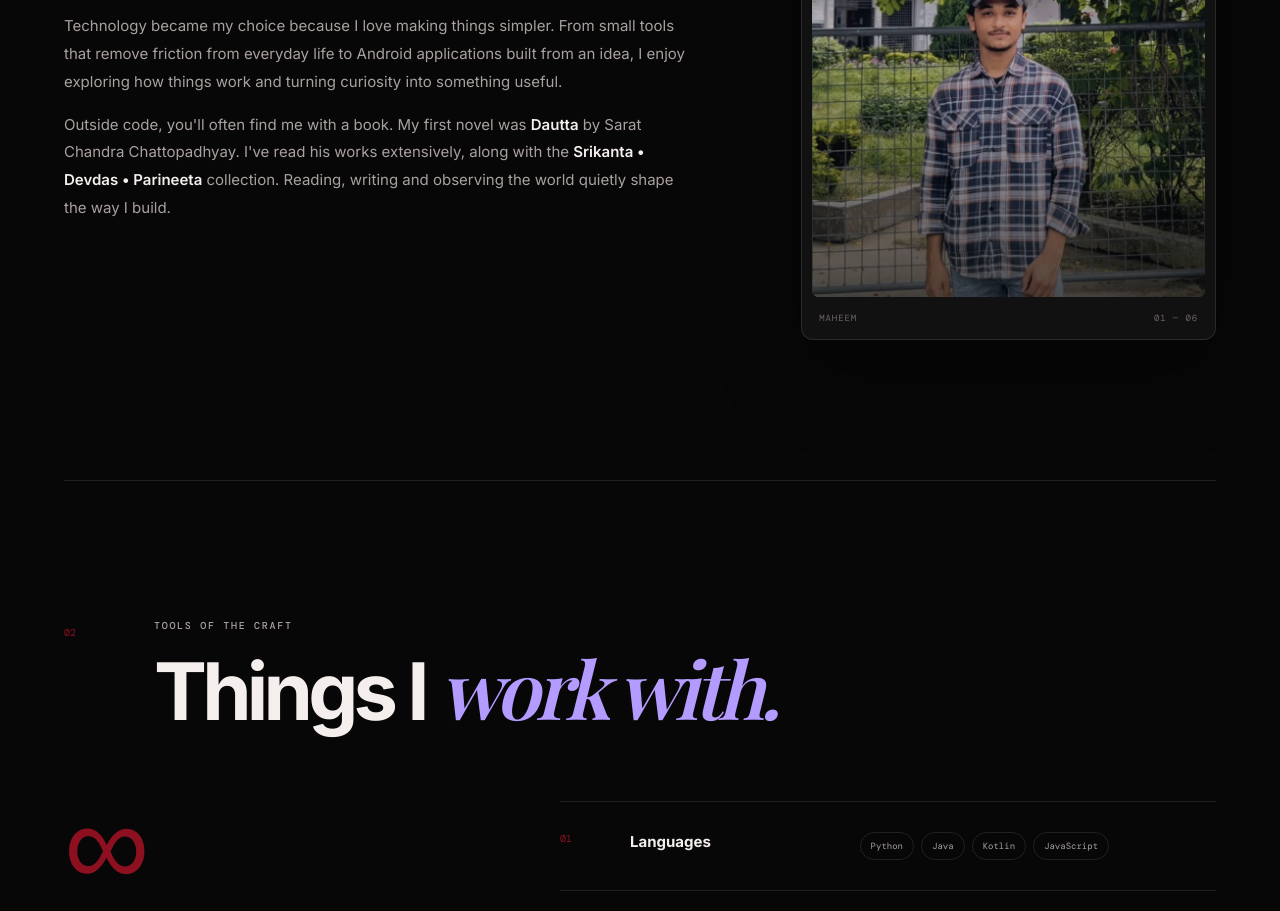
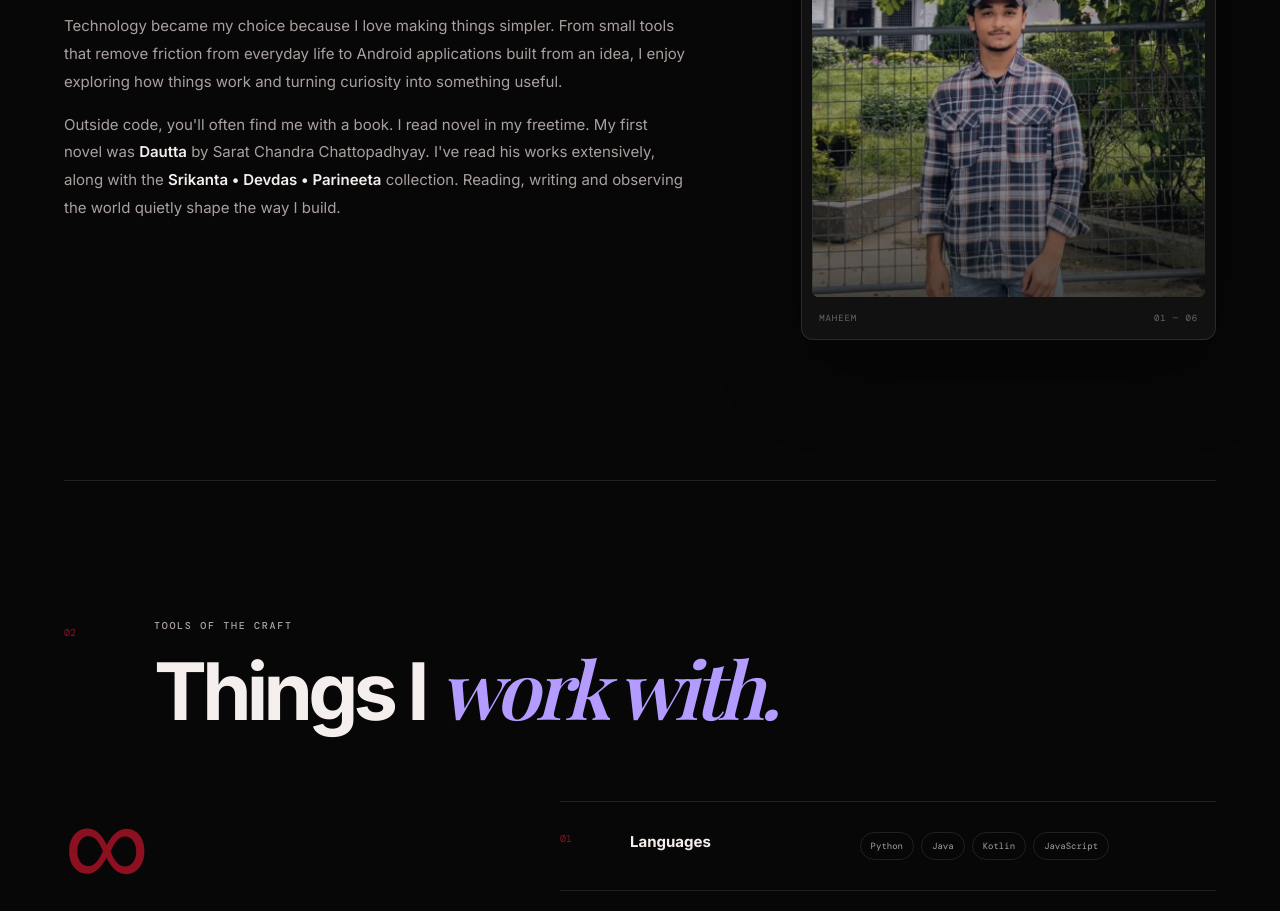
Before and after one commit to marufallammahim/MarufAllamMahim.github.io, a plain HTML site: page index.html in a window 1280 px wide. Shown: the part 1451-2362 px from the top of the page. Drawn offline with nearby package versions, Linux system fonts and the light colour scheme; a web font is replaced by a local one.

Commit message:
Update personal reading description in index.html

```diff
--- a/index.html
+++ b/index.html
@@ -187,7 +187,7 @@
           </p>
 
           <p>
-            Outside code, you'll often find me with a book. My first novel was <strong>Dautta</strong> by Sarat Chandra Chattopadhyay. I've read his works extensively, along with the <strong>Srikanta • Devdas • Parineeta</strong> collection. Reading, writing and observing the world quietly shape the way I build.
+            Outside code, you'll often find me with a book. I read novel in my freetime. My first novel was <strong>Dautta</strong> by Sarat Chandra Chattopadhyay. I've read his works extensively, along with the <strong>Srikanta • Devdas • Parineeta</strong> collection. Reading, writing and observing the world quietly shape the way I build.
           </p>
 
         </div>
```
